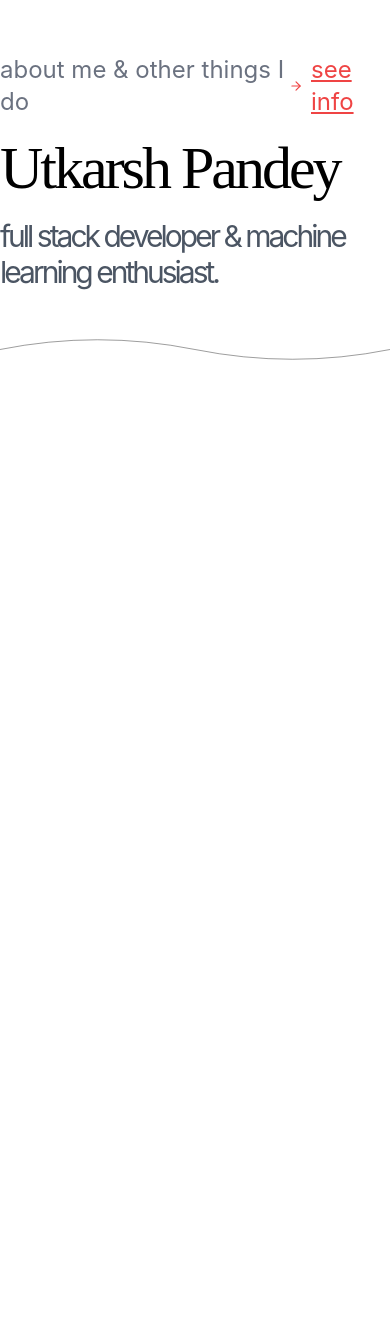
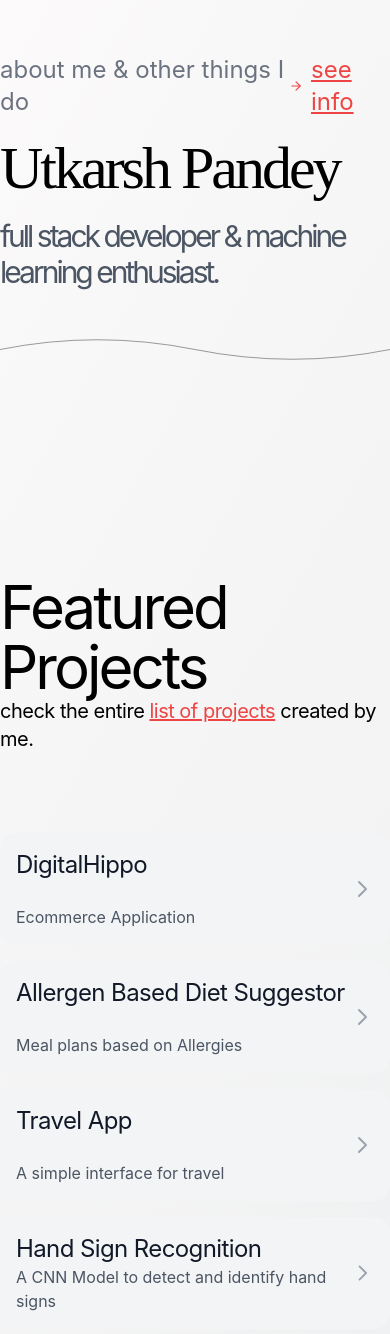
Before and after one commit to utkarsh125/portfolio-port, a Next.js app: page / in a window 390 px wide. Shown: the part 234-1568 px from the top of the page. Before the commit the page ends 844 px from the top, so only its background shows below. Built offline with nearby package versions, Linux system fonts and the light colour scheme.

Commit message:
Small screen test

```diff
--- a/src/app/components/Projects.tsx
+++ b/src/app/components/Projects.tsx
@@ -1,67 +1,151 @@
 import React, { useEffect, useRef } from 'react';
 
-import Image from 'next/image';
+import Link from 'next/link'; // Import Next.js Link
 import { ScrollTrigger } from 'gsap/ScrollTrigger';
-import gsap from 'gsap';
+import { gsap } from 'gsap';
 
 gsap.registerPlugin(ScrollTrigger);
 
 const projects = [
   {
-    title: 'Project 1',
-    description: 'A brief description of project 1',
-    image: '/path-to-image1.png',
+    name: 'DigitalHippo',
+    description: 'Ecommerce Application',
+    link: 'https://github.com/example/chameleon',
   },
   {
-    title: 'Project 2',
-    description: 'A brief description of project 2',
-    image: '/path-to-image2.png',
+    name: 'Allergen Based Diet Suggestor',
+    description: 'Meal plans based on Allergies',
+    link: 'https://github.com/example/nothing',
   },
-  // Add more project objects as needed
+  {
+    name: 'Travel App',
+    description: 'A simple interface for travel',
+    link: 'https://github.com/example/standartio',
+  },
+  {
+    name: 'Hand Sign Recognition',
+    description: 'A CNN Model to detect and identify hand signs',
+    link: 'https://github.com/example/podcast',
+  },
+  {
+    name: 'SimplyNote',
+    description: 'A notetaking application with privacy',
+    link: 'https://github.com/example/mockupiato',
+  },
 ];
 
-const Projects: React.FC = () => {
-  const scrollContainer = useRef<HTMLDivElement>(null);
+const Projects = () => {
+  const projectRefs = useRef<(HTMLDivElement | null)[]>([]); // Handle multiple refs
 
   useEffect(() => {
-    const container = scrollContainer.current;
-    gsap.to(container, {
-      xPercent: -100 * (projects.length - 1),
-      ease: 'none',
+    projectRefs.current.forEach((ref, index) => {
+      if (ref) {
+        const delay = index * 0.2;
+
+        // Scale on hover
+        gsap.fromTo(
+          ref,
+          { scale: 1 },
+          {
+            scale: 1.05,
+            duration: 0.4,
+            ease: 'power1.inOut',
+            paused: true,
+            overwrite: true,
             scrollTrigger: {
-        trigger: container,
-        pin: true,
-        scrub: 1,
-        end: () => `+=${container!.offsetWidth}`,
-        anticipatePin: 1,
+              trigger: ref,
+              start: 'top center',
+              toggleActions: 'play none none reverse',
             },
+          }
+        );
+
+        // Scale up on hover
+        ref.addEventListener('mouseenter', () => {
+          gsap.to(ref, {
+            scale: 1.05,
+            duration: 0.3,
+            ease: 'power1.inOut',
+          });
+        });
+
+        ref.addEventListener('mouseleave', () => {
+          gsap.to(ref, {
+            scale: 1,
+            duration: 0.3,
+            ease: 'power1.inOut',
+          });
+        });
+
+        // Arrow elongation
+        const arrow = ref.querySelector('.arrow-svg') as SVGElement;
+        if (arrow) {
+          gsap.to(arrow, {
+            scaleX: 1.2,
+            duration: 0.2,
+            paused: true,
+            ease: 'power1.inOut',
+            scrollTrigger: {
+              trigger: ref,
+              start: 'top center',
+              toggleActions: 'play none none reverse',
+            },
+          });
+        }
+      }
     });
   }, []);
 
   return (
-    <section className="h-screen w-full relative overflow-hidden font-inter">
+    <div className="w-full max-w-2xl mx-auto ">
+      <div className='flex justify-center flex-col items-center mb-20'>
+        <h1 className='text-6xl tracking-tighter'>Featured Projects</h1>
+        <p className='text-xl tracking-tight'>
+          check the entire <Link href={``} className='text-red-500 underline'>list of projects</Link> created by me.
+        </p>
+      </div>
+      {projects.map((project, index) => (
+        <Link key={project.name} href={project.link} passHref>
           <div
-        ref={scrollContainer}
-        className="flex space-x-10 w-[400vw] h-full items-center"
+            ref={(el) => {
+              projectRefs.current[index] = el;
+            }}
+            className="relative w-full flex items-center justify-between p-4 mb-4 hover:outline-1 hover:outline-dashed hover:outline-red-500 bg-gray-100 rounded-2xl group hover:bg-gray-200 transition-colors cursor-pointer h-28"
           >
-        {projects.map((project, index) => (
-          <div
-            key={index}
-            className="w-[80vw] h-[80%] bg-gray-200 rounded-xl flex flex-col justify-center items-center shadow-lg p-6"
+            {/* Using flex-col for the text to ensure proper alignment */}
+            <div className="flex flex-col justify-between h-full ">
+              <span className="text-2xl tracking-tight text-gray-900 group-hover:text-red-500">
+                {project.name}
+              </span>
+              <span className="text-md text-gray-600">
+                {project.description}
+              </span>
+            </div>
+
+            {/* SVG Arrow Icon */}
+            <svg
+              className="arrow-svg text-gray-400 group-hover:text-gray-600 transition-transform duration-300"
+              xmlns="http://www.w3.org/2000/svg"
+              fill="none"
+              viewBox="0 0 24 24"
+              stroke="currentColor"
+              width="24"
+              height="24"
             >
-            <Image
-              src={project.image}
-              alt={project.title}
-              width={300}
-              height={200}
-              className="rounded-lg"
+              <path
+                strokeLinecap="round"
+                strokeLinejoin="round"
+                strokeWidth="2"
+                d="M9 5l7 7-7 7"
               />
-            <h2 className="text-2xl font-bold mt-4">{project.title}</h2>
-            <p className="text-gray-600 mt-2">{project.description}</p>
+            </svg>
+
+            {/* Optional Line animation */}
+            <div className="absolute left-0 w-0 h-0.5 bg-gray-600 transition-all line"></div>
           </div>
+        </Link>
       ))}
     </div>
-    </section>
   );
 };
 
--- a/src/app/layout.tsx
+++ b/src/app/layout.tsx
@@ -1,6 +1,5 @@
 import "./globals.css";
 
-// import { CrosshairCursor } from "./components/CrosshairCursor";
 import type { Metadata } from "next";
 
 export const metadata: Metadata = {
@@ -16,7 +15,7 @@ export default function RootLayout({
   return (
     <html lang="en">
       <body
-        className={`sm:mx-32 md:mx-52 lg:mx-52 xl:mx-72 font-inter`}
+        className={`sm:mx-32 md:mx-52 lg:mx-52 xl:mx-72 font-inter bg-custom-gradient`}
       >
 
         {children}
--- a/src/app/page.tsx
+++ b/src/app/page.tsx
@@ -2,6 +2,7 @@
 
 // import { CrosshairCursor } from './components/CrosshairCursor'
 import Hero from './components/Hero'
+import Projects from './components/Projects'
 // import Projects from './components/Projects'
 import React from 'react'
 import Skills from './components/Skills'
@@ -13,8 +14,8 @@ const page = () => {
       {/* <CrosshairCursor /> */}
       <Hero />
       {/* <RubberBand /> */}
-      {/* <Skills /> */}
-      {/* <Projects /> */}
+      <Projects />
+      <Skills />
     </div>
   )
 }
--- a/tailwind.config.ts
+++ b/tailwind.config.ts
@@ -8,6 +8,9 @@ const config: Config = {
   ],
   theme: {
     extend: {
+      backgroundImage: {
+        'custom-gradient': 'linear-gradient(120deg, #fdfbfb 0%, #ebedee 100%)',
+      },
       colors: {
         background: "var(--background)",
         foreground: "var(--foreground)",
```
Also changed, not shown: src/app/globals.css (line endings or trailing spaces). Lines whose indentation alone changed are shown as unchanged.
